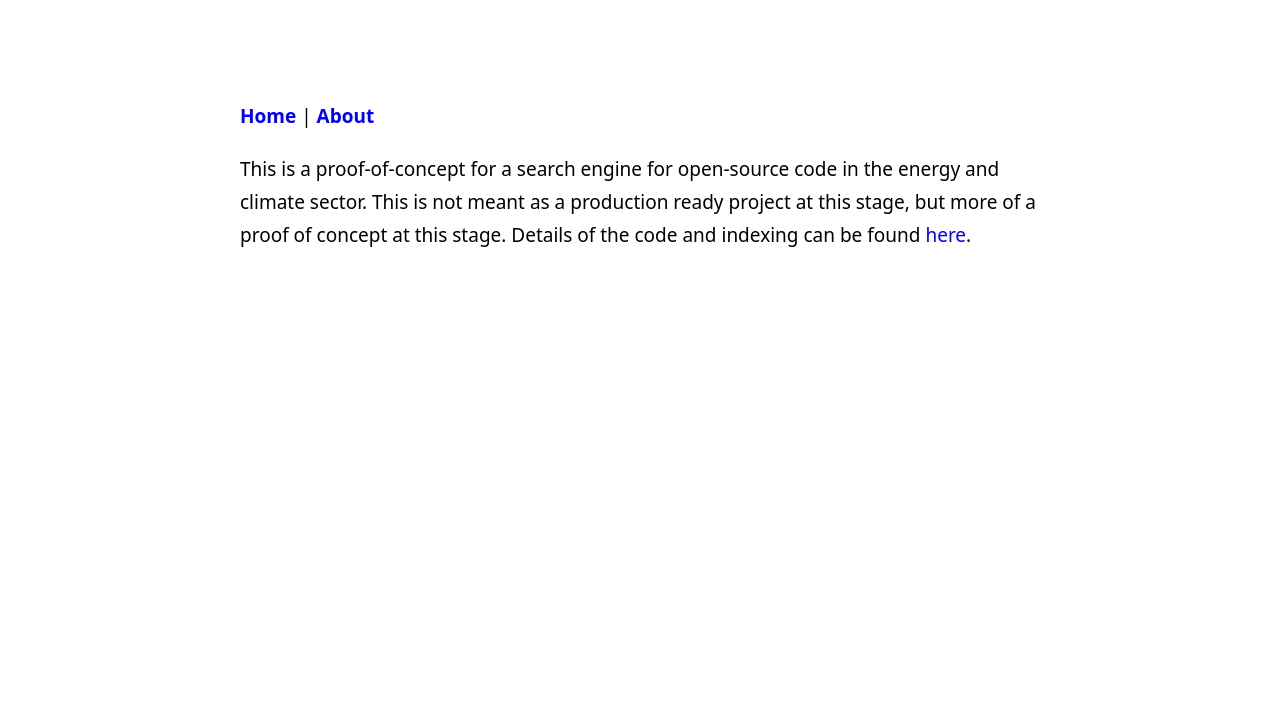
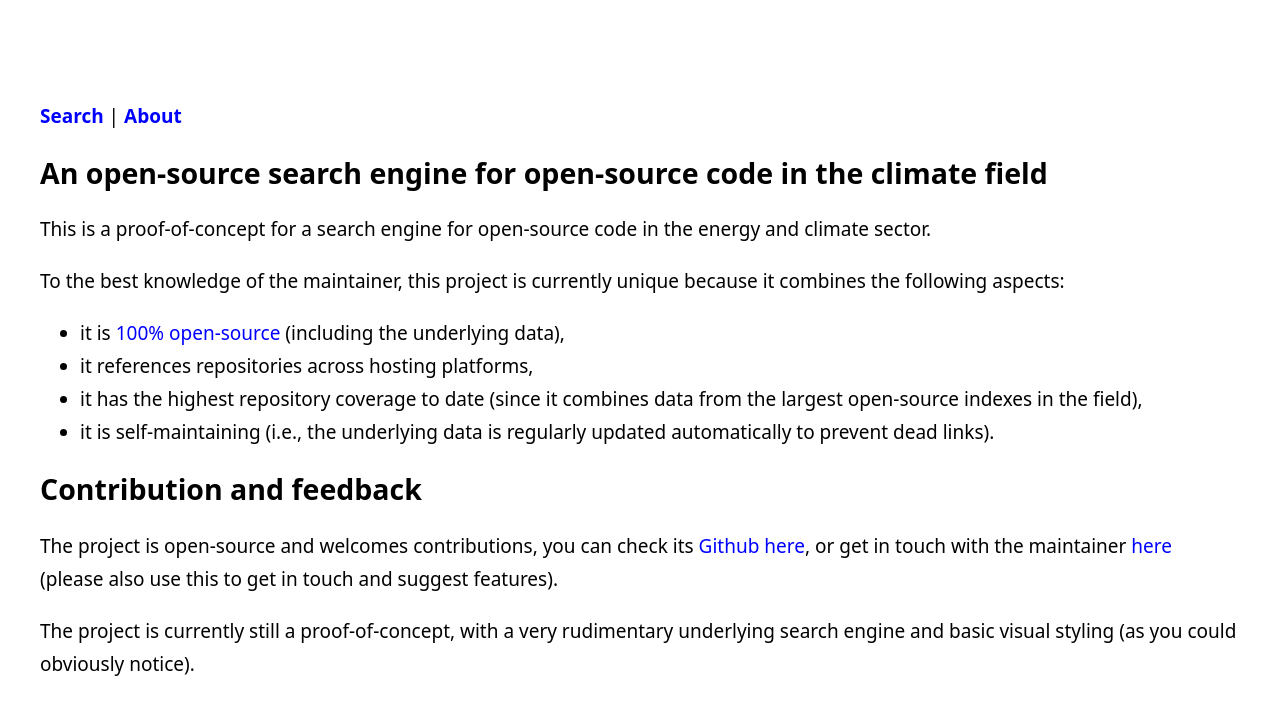
Before and after one commit to Pierre-VF/oss4energy, a FastAPI app: template src/app/templates/about.html in a window 1280 px wide. Shown: the top 715 px of the page. Run offline with FastAPI, Linux system fonts and the light colour scheme; the template is opened without the code that fills it, so the values that code supplies are empty; parts of the project's set-up code (start-up, migrations or seed data) failed here and were passed over.

Commit message:
Styling and upgrade (#37)
* Changing last_update to date, and adding license and last commit to results table

* Addign side browsing for results

* Improving presentation

* Improved search styling

* Adding styling note

* Adjusting max width to wider screens

* Addign WEATS to index

* Routing all view-related elements to /ui

* Add basic data redirects

* Update CSV export

* Reshape the code for repo scraping

* Fixing gitlab issue and allowing to track errors

* Automatic code reformatting

---------

Co-authored-by: Pierre V-F <pierre@pierrevf.consulting>
Co-authored-by: github_actions <Pierre-VF@users.noreply.github.com>

```diff
--- a/app.py
+++ b/app.py
@@ -7,10 +7,13 @@ Note: heavily inspired from https://github.com/alexmolas/microsearch/
 import os
 import pathlib
 from contextlib import asynccontextmanager
+from datetime import date
+from functools import lru_cache
 from typing import Optional
 
+import pandas as pd
 from fastapi import FastAPI, Request
-from fastapi.responses import HTMLResponse
+from fastapi.responses import HTMLResponse, RedirectResponse
 from fastapi.staticfiles import StaticFiles
 from fastapi.templating import Jinja2Templates
 from tqdm import tqdm
@@ -63,7 +66,15 @@ def get_top_urls(scores_dict: dict, n: int):
     return top_n_dict
 
 
-@app.get("/", response_class=HTMLResponse)
+@app.get("/")
+async def base_landing():
+    return RedirectResponse("/ui/search", status_code=307)
+
+
+# ----------------------------------------------------------------------------------
+# UI endpoints
+# ----------------------------------------------------------------------------------
+@app.get("/ui/search", response_class=HTMLResponse, include_in_schema=False)
 async def search(request: Request):
     posts = SEARCH_ENGINE_DESCRIPTIONS.posts
     return templates.TemplateResponse(
@@ -71,10 +82,16 @@ async def search(request: Request):
     )
 
 
-@app.get("/results", response_class=HTMLResponse)
-async def search_results(
-    request: Request, query: str, language: Optional[str] = None, n_results: int = 100
-):
+def _f_none_to_unknown(x: str | date | None) -> str:
+    if x is None:
+        return "(unknown)"
+    else:
+        return str(x)
+
+
+@lru_cache(maxsize=10)
+def _search_for_results(query: str) -> pd.DataFrame:
+    print(f"Searching for {query}")
     res_desc = SEARCH_ENGINE_DESCRIPTIONS.search(query)
     res_readme = SEARCH_ENGINE_DESCRIPTIONS.search(query)
 
@@ -91,23 +108,60 @@ async def search_results(
     df_combined["score"] = (
         df_combined["description"] * 10 + df_combined["readme"]
     ).round(1)
+    df_out = (
+        SEARCH_RESULTS.documents.drop(columns=["readme"])
+        .merge(
+            df_combined[["score"]],
+            how="inner",
+            left_on="url",
+            right_index=True,
+        )
+        .sort_values(by="score", ascending=False)
+    )
+    return df_out
+
+
+@app.get("/ui/results", response_class=HTMLResponse, include_in_schema=False)
+async def search_results(
+    request: Request,
+    query: str,
+    language: Optional[str] = None,
+    n_results: int = 100,
+    offset: int | None = None,
+):
+    df_out = _search_for_results(query)
 
     # Adding a primitive refinment mechanism by language (not implemented in the most effective manner)
     if language:
-        docs = SEARCH_RESULTS.documents
-        local_docs = docs[docs["language"] == language].drop(columns=["readme"])
+        df_out = df_out[df_out["language"] == language]
+
+    if offset is None:
+        df_shown = df_out.head(n_results)
     else:
-        local_docs = SEARCH_RESULTS.documents.drop(columns=["readme"])
+        df_shown = df_out.iloc[offset : offset + n_results].copy()
 
-    df_out = local_docs.merge(
-        df_combined[["score"]],
-        how="inner",
-        left_on="url",
-        right_index=True,
-    ).sort_values(by="score", ascending=False)
-    df_shown = df_out.head(n_results)  # TODO: for speed make this earlier on
+    # Refining output
+    df_shown = df_shown.drop(
+        columns=["score"]  # Dropping scores, as it's not informative to the user
+    )
+    for i in ["license", "last_commit"]:
+        df_shown.loc[:, i] = df_shown[i].apply(_f_none_to_unknown)
+
     n_found = len(df_shown)
     n_total_found = len(df_out)
+
+    # URLs
+    current_url = f"results?query={query}&n_results={n_results}"
+    if language:
+        current_url = f"{current_url}&language={language}"
+    current_offset = 0 if offset is None else offset
+
+    url_previous = f"{current_url}&offset={current_offset - n_results - 1}"
+    url_next = f"{current_url}&offset={current_offset + n_results + 1}"
+
+    show_previous = current_offset > 0
+    show_next = current_offset <= (n_total_found - n_results)
+
     return templates.TemplateResponse(
         "results.html",
         {
@@ -116,13 +170,36 @@ async def search_results(
             "n_total_found": n_total_found,
             "results": df_shown,
             "query": query,
+            "url_previous": url_previous,
+            "url_next": url_next,
+            "show_previous": show_previous,
+            "show_next": show_next,
         },
     )
 
 
-@app.get("/about")
+@app.get("/ui/about", include_in_schema=False)
 def read_about(request: Request):
     return templates.TemplateResponse("about.html", {"request": request})
+
+
+# ----------------------------------------------------------------------------------
+# API endpoints
+# ----------------------------------------------------------------------------------
+
+# For now, only redirects
+
+
+@app.get("/api/code")
+async def api_code():
+    return RedirectResponse("https://github.com/Pierre-VF/oss4climate", status_code=307)
+
+
+@app.get("/api/data_csv")
+async def api_data():
+    return RedirectResponse(
+        "https://data.pierrevf.consulting/oss4climate/listing_data.csv", status_code=307
+    )
 
 
 if __name__ == "__main__":
--- a/repo_index.toml
+++ b/repo_index.toml
@@ -2556,6 +2556,7 @@ repositories = [
     "https://github.com/wangzhecheng/DeepSolar",
     "https://github.com/washingtonpost/data-2C-beyond-the-limit-usa",
     "https://github.com/watertap-org/watertap",
+    "https://github.com/wattcarbon/WEATS",
     "https://github.com/wavespectra/wavespectra",
     "https://github.com/waynegm/OpendTect-Plugins",
     "https://github.com/we3lab/pype-schema",
--- a/src/app/static/css/styles.css
+++ b/src/app/static/css/styles.css
@@ -8,7 +8,7 @@ body {
     line-height: 33px;
     margin: 7px;
     padding: 0;
-    max-width: 800px;
+    max-width: 1200px;
     margin: 100px auto;
     padding: 0 1rem;
 }
@@ -80,5 +80,19 @@ table {
     border: 1px solid;
 }
 table, th, td {
-    border: 1px solid;
+    border: none;
+    padding: 6px;
+    text-align: left;
 }
+td {
+    border-radius: 5px 5px 0px 0px;
+}
+th {
+    background-color: #31c40dd0;
+}
+tbody tr:nth-child(even) {
+    background-color: #dfe4952a;
+}
+tbody tr:nth-child(odd) {
+    background-color: #3aff3311;
+}
--- a/src/app/templates/about.html
+++ b/src/app/templates/about.html
@@ -3,10 +3,30 @@
 {% block heading %}{% endblock %}
 {% block content %}
 
-This is a proof-of-concept for a search engine for open-source code in the energy and climate sector.
+<h2>An open-source search engine for open-source code in the climate field</h2>
+<p>
+    This is a proof-of-concept for a search engine for open-source code in the energy and climate sector.
+</p>
 
-This is not meant as a production ready project at this stage, but more of a proof of concept at this stage.
+<p>
+    To the best knowledge of the maintainer, this project is currently unique because it combines the following aspects:
+</p>
+<ul>
+    <li>it is <a href="https://github.com/Pierre-VF/oss4climate/">100% open-source</a> (including the underlying data),</li>
+    <li>it references repositories across hosting platforms,</li>
+    <li>it has the highest repository coverage to date (since it combines data from the largest open-source indexes in the field),</li>
+    <li>it is self-maintaining (i.e., the underlying data is regularly updated automatically to prevent dead links).</li>
+</ul>
 
-Details of the code and indexing can be found <a href="https://github.com/Pierre-VF/oss4climate/">here</a>.
+
+<h2>Contribution and feedback</h2>
+<p>
+    The project is open-source and welcomes contributions, you can check its <a href="https://github.com/Pierre-VF/oss4climate/">Github here</a>,
+    or get in touch with the maintainer <a href="https://pierrevf.consulting/">here</a> (please also use this to get in touch and suggest features).
+</p>
+
+<p>
+    The project is currently still a proof-of-concept, with a very rudimentary underlying search engine and basic visual styling (as you could obviously notice).
+</p>
 
 {% endblock %}
--- a/src/app/templates/navbar.html
+++ b/src/app/templates/navbar.html
@@ -18,7 +18,7 @@
 
 <header>
     <nav>
-        <b><a href="/">Home</a></b> |
-        <b><a href="/about">About</a></b>
+        <b><a href="/ui/search">Search</a></b> |
+        <b><a href="/ui/about">About</a></b>
     </nav>
 </header>
--- a/src/oss4climate/src/model.py
+++ b/src/oss4climate/src/model.py
@@ -2,7 +2,7 @@
 Module containing the models and enums for the mapping
 """
 
-from datetime import date, datetime
+from datetime import date
 from typing import Optional
 
 from pydantic import BaseModel
@@ -16,7 +16,7 @@ class ProjectDetails(BaseModel):
     website: Optional[str]
     description: Optional[str]
     license: Optional[str]
-    latest_update: Optional[datetime]
+    latest_update: Optional[date]
     language: Optional[str]
     last_commit: Optional[date]
     open_pull_requests: Optional[int]
--- a/src/oss4climate/src/parsers/github_data_io.py
+++ b/src/oss4climate/src/parsers/github_data_io.py
@@ -198,7 +198,7 @@ def fetch_repository_details(repo_path: str) -> ProjectDetails:
         description=r["description"],
         license=license,
         language=r["language"],
-        latest_update=datetime.fromisoformat(r["updated_at"]),
+        latest_update=datetime.fromisoformat(r["updated_at"]).date(),
         last_commit=last_commit,
         open_pull_requests=n_open_pull_requests,
         raw_details=r,
--- a/src/oss4climate/src/parsers/gitlab_data_io.py
+++ b/src/oss4climate/src/parsers/gitlab_data_io.py
@@ -142,7 +142,7 @@ def fetch_repository_details(repo_path: str) -> ProjectDetails:
     else:
         forked_from = None
     if "updated_at" in r:
-        latest_update = datetime.fromisoformat(r["updated_at"])
+        latest_update = datetime.fromisoformat(r["updated_at"]).date()
     else:
         latest_update = None
 
@@ -181,7 +181,7 @@ def fetch_repository_details(repo_path: str) -> ProjectDetails:
 
 
 if __name__ == "__main__":
-    r0_forked = fetch_repository_details("https://gitlab.dune-project.org/dorie/dorie")
+    r0_forked = fetch_repository_details("https://gitlab.com/eaternity/eos")
 
     r00 = fetch_repositories_in_group("https://gitlab.com/polito-edyce-prelude")
     r1_forked = fetch_repository_details("https://gitlab.com/giacomo.chiesa/predyce")
```
Also changed, not shown: src/app/templates/results.html (+21 -7 lines), src/app/templates/search.html (+8 -6 lines), src/oss4climate/cli.py (+4 -4 lines), src/oss4climate/scripts/__init__.py (+7 -154 lines), src/oss4climate/scripts/repository_scraping.py (added, +174 -0 lines), 1 other file.
